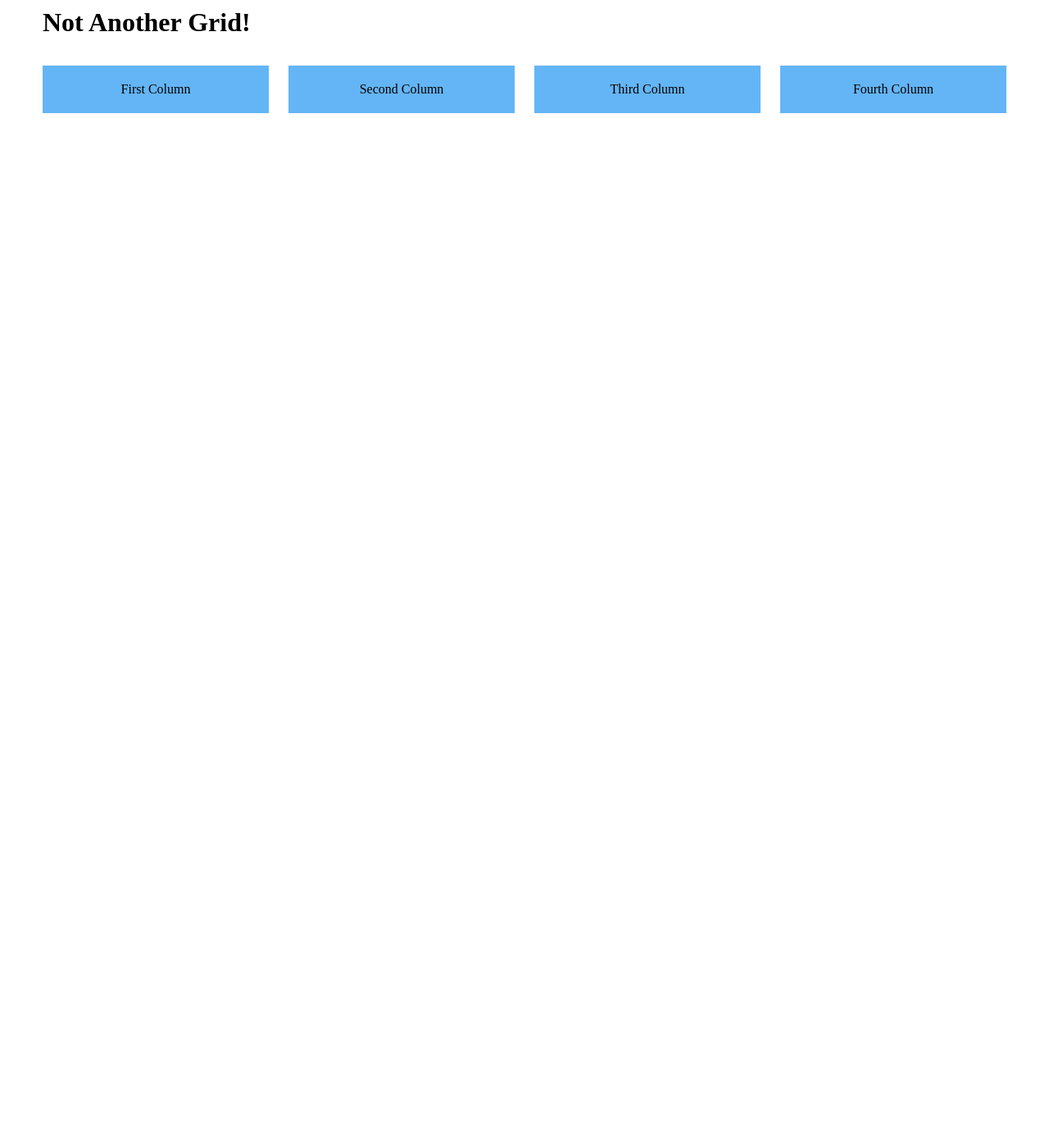
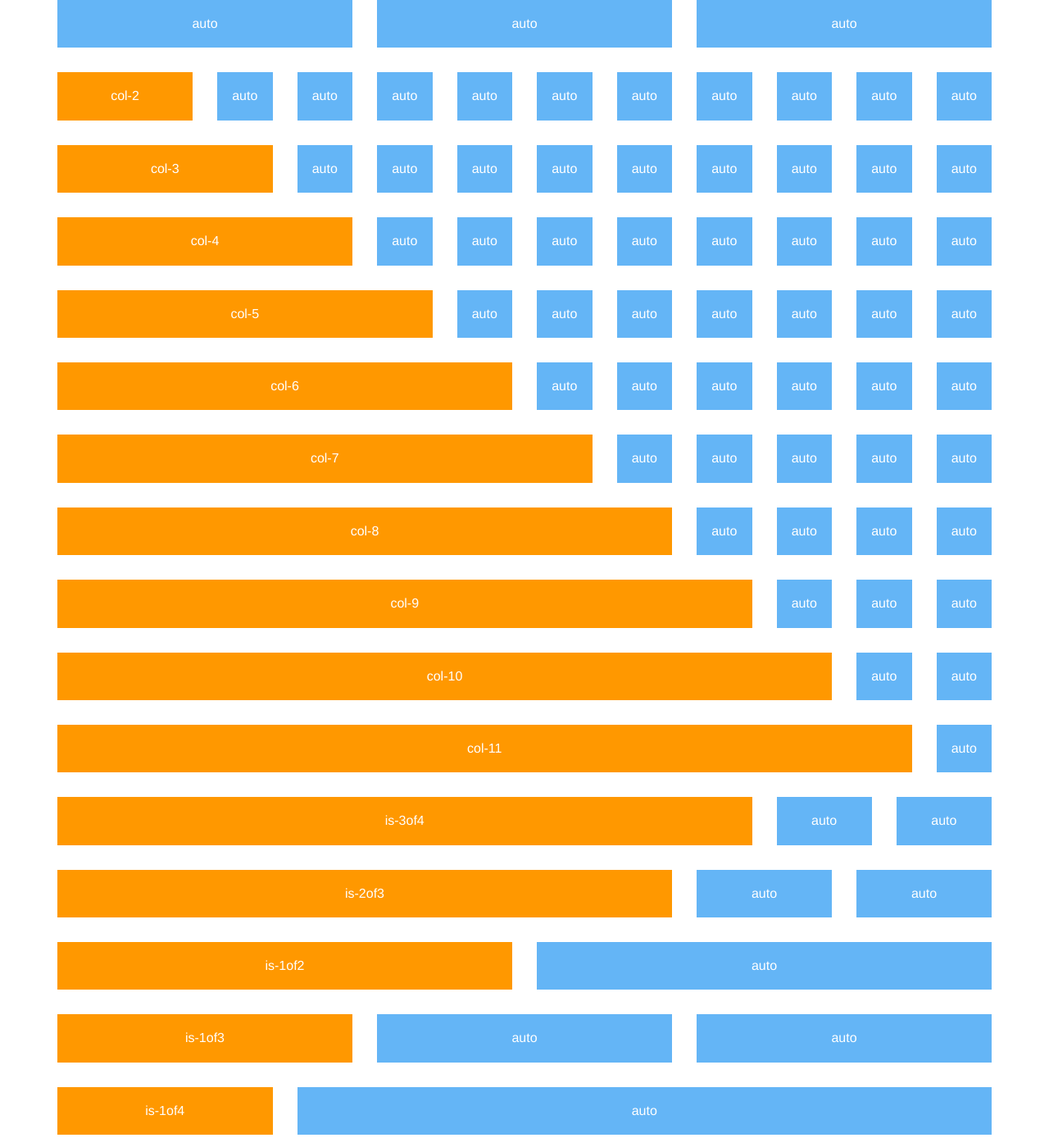
Before and after one commit to Makezi/not-another-grid, a website built with webpack: page src/index.html in a window 1280 px wide. Shown: the whole page at 82% size. Before the commit the page ends 800 px from the top, so only its background shows below. Built offline with nearby package versions, Linux system fonts and the light colour scheme.

Commit message:
Add column sizes

```diff
--- a/src/index.html
+++ b/src/index.html
@@ -7,105 +7,297 @@
   <title>Not Another Grid!</title>
 </head>
 <body>
-  <header>
-    <div class="container">
-      <div class="row">
-        <div class="column">
-          <h1>Not Another Grid!</h1>
-        </div>
+  <div class="container">
+    <div class="row is-desktop">
+      <div class="col">
+        <div class="info">auto</div>
       </div>
-    </div>
-  </header>
-  <main>
-    <div class="container">
-      <div class="row">
-        <div class="column">
-          <div class="info">First Column</div>
-        </div>
-        <div class="column">
-            <div class="info">Second Column</div>
-        </div>
-        <div class="column">
-            <div class="info">Third Column</div>
-        </div>
-        <div class="column">
-            <div class="info">Fourth Column</div>
-        </div>
+      <div class="col">
+        <div class="info">auto</div>
       </div>
-    </div>
-  </main>
-
-
-
-
-
-    <!-- <div class="row is-mobile">
-      <div class="column">
-        <div class="info">First Column</div>
-      </div>
-      <div class="column">
-          <div class="info">Second Column</div>
-      </div>
-      <div class="column">
-          <div class="info">Third Column</div>
-      </div>
-      <div class="column">
-          <div class="info">Fourth Column</div>
-      </div>
-    </div>
-
-    <div class="row is-desktop">
-      <div class="column">
-        <div class="info">First Column</div>
-      </div>
-      <div class="column">
-          <div class="info">Second Column</div>
-      </div>
-      <div class="column">
-          <div class="info">Third Column</div>
-      </div>
-      <div class="column">
-          <div class="info">Fourth Column</div>
+      <div class="col">
+        <div class="info">auto</div>
       </div>
     </div>
 
     <div class="row">
-      <div class="column is-three-quarters">
-        <div class="info">is-three-quarters</div>
+      <div class="col-2">
+        <div class="warning">col-2</div>
       </div>
-      <div class="column">
-        <div class="info">Auto</div>
+      <div class="col">
+        <div class="info">auto</div>
       </div>
-      <div class="column">
-        <div class="info">Auto</div>
+      <div class="col">
+        <div class="info">auto</div>
+      </div>
+      <div class="col">
+        <div class="info">auto</div>
+      </div>
+      <div class="col">
+        <div class="info">auto</div>
+      </div>
+      <div class="col">
+        <div class="info">auto</div>
+      </div>
+      <div class="col">
+        <div class="info">auto</div>
+      </div>
+      <div class="col">
+        <div class="info">auto</div>
+      </div>
+      <div class="col">
+        <div class="info">auto</div>
+      </div>
+      <div class="col">
+        <div class="info">auto</div>
+      </div>
+      <div class="col">
+        <div class="info">auto</div>
       </div>
     </div>
 
     <div class="row">
-      <div class="column is-two-thirds">
-        <div class="info">is-two-thirds</div>
+      <div class="col-3">
+        <div class="warning">col-3</div>
       </div>
-      <div class="column">
-        <div class="info">Auto</div>
+      <div class="col">
+        <div class="info">auto</div>
       </div>
-      <div class="column">
-        <div class="info">Auto</div>
+      <div class="col">
+        <div class="info">auto</div>
+      </div>
+      <div class="col">
+        <div class="info">auto</div>
+      </div>
+      <div class="col">
+        <div class="info">auto</div>
+      </div>
+      <div class="col">
+        <div class="info">auto</div>
+      </div>
+      <div class="col">
+        <div class="info">auto</div>
+      </div>
+      <div class="col">
+        <div class="info">auto</div>
+      </div>
+      <div class="col">
+        <div class="info">auto</div>
+      </div>
+      <div class="col">
+        <div class="info">auto</div>
       </div>
     </div>
 
     <div class="row">
-      <div class="column">
-        <div class="info">FIRST COLUMN</div>
-        <div class="row">
-          <div class="column">
-            <div class="info">FIRST NESTED COLUMN</div>
-          </div>
-          <div class="column">
-            <div class="info">SECOND NESTED COLUMN</div>
-          </div>
-        </div>
+      <div class="col-4">
+        <div class="warning">col-4</div>
       </div>
-    </div>  -->
+      <div class="col">
+        <div class="info">auto</div>
+      </div>
+      <div class="col">
+        <div class="info">auto</div>
+      </div>
+      <div class="col">
+        <div class="info">auto</div>
+      </div>
+      <div class="col">
+        <div class="info">auto</div>
+      </div>
+      <div class="col">
+        <div class="info">auto</div>
+      </div>
+      <div class="col">
+        <div class="info">auto</div>
+      </div>
+      <div class="col">
+        <div class="info">auto</div>
+      </div>
+      <div class="col">
+        <div class="info">auto</div>
+      </div>
+    </div>
+
+    <div class="row">
+      <div class="col-5">
+        <div class="warning">col-5</div>
+      </div>
+      <div class="col">
+        <div class="info">auto</div>
+      </div>
+      <div class="col">
+        <div class="info">auto</div>
+      </div>
+      <div class="col">
+        <div class="info">auto</div>
+      </div>
+      <div class="col">
+        <div class="info">auto</div>
+      </div>
+      <div class="col">
+        <div class="info">auto</div>
+      </div>
+      <div class="col">
+        <div class="info">auto</div>
+      </div>
+      <div class="col">
+        <div class="info">auto</div>
+      </div>
+    </div>
+
+    <div class="row">
+      <div class="col-6">
+        <div class="warning">col-6</div>
+      </div>
+      <div class="col">
+        <div class="info">auto</div>
+      </div>
+      <div class="col">
+        <div class="info">auto</div>
+      </div>
+      <div class="col">
+        <div class="info">auto</div>
+      </div>
+      <div class="col">
+        <div class="info">auto</div>
+      </div>
+      <div class="col">
+        <div class="info">auto</div>
+      </div>
+      <div class="col">
+        <div class="info">auto</div>
+      </div>
+    </div>
+
+    <div class="row">
+      <div class="col-7">
+        <div class="warning">col-7</div>
+      </div>
+      <div class="col">
+        <div class="info">auto</div>
+      </div>
+      <div class="col">
+        <div class="info">auto</div>
+      </div>
+      <div class="col">
+        <div class="info">auto</div>
+      </div>
+      <div class="col">
+        <div class="info">auto</div>
+      </div>
+      <div class="col">
+        <div class="info">auto</div>
+      </div>
+    </div>
+
+    <div class="row">
+      <div class="col-8">
+        <div class="warning">col-8</div>
+      </div>
+      <div class="col">
+        <div class="info">auto</div>
+      </div>
+      <div class="col">
+        <div class="info">auto</div>
+      </div>
+      <div class="col">
+        <div class="info">auto</div>
+      </div>
+      <div class="col">
+        <div class="info">auto</div>
+      </div>
+    </div>
+
+    <div class="row">
+      <div class="col-9">
+        <div class="warning">col-9</div>
+      </div>
+      <div class="col">
+        <div class="info">auto</div>
+      </div>
+      <div class="col">
+        <div class="info">auto</div>
+      </div>
+      <div class="col">
+        <div class="info">auto</div>
+      </div>
+    </div>
+
+    <div class="row">
+      <div class="col-10">
+        <div class="warning">col-10</div>
+      </div>
+      <div class="col">
+        <div class="info">auto</div>
+      </div>
+      <div class="col">
+        <div class="info">auto</div>
+      </div>
+    </div>
+
+    <div class="row">
+      <div class="col-11">
+        <div class="warning">col-11</div>
+      </div>
+      <div class="col">
+        <div class="info">auto</div>
+      </div>
+    </div>
+
+    <div class="row">
+      <div class="col is-3of4">
+        <div class="warning">is-3of4</div>
+      </div>
+      <div class="col">
+        <div class="info">auto</div>
+      </div>
+      <div class="col">
+        <div class="info">auto</div>
+      </div>
+    </div>
+
+    <div class="row">
+      <div class="col is-2of3">
+        <div class="warning">is-2of3</div>
+      </div>
+      <div class="col">
+        <div class="info">auto</div>
+      </div>
+      <div class="col">
+        <div class="info">auto</div>
+      </div>
+    </div>
+
+    <div class="row">
+      <div class="col is-1of2">
+        <div class="warning">is-1of2</div>
+      </div>
+      <div class="col">
+        <div class="info">auto</div>
+      </div>
+    </div>
+
+    <div class="row">
+      <div class="col is-1of3">
+        <div class="warning">is-1of3</div>
+      </div>
+      <div class="col">
+        <div class="info">auto</div>
+      </div>
+      <div class="col">
+        <div class="info">auto</div>
+      </div>
+    </div>
+
+    <div class="row is-gapless">
+      <div class="col is-1of4">
+        <div class="warning">is-1of4</div>
+      </div>
+      <div class="col">
+        <div class="info">auto</div>
+      </div>
+    </div>
   </div>
 </body>
 </html>
--- a/src/scss/_grid.scss
+++ b/src/scss/_grid.scss
@@ -1,28 +1,25 @@
 .container {
+  max-width: $break-tablet - $gutter * 2;
   margin: 0 auto;
 
-  &.is-fluid {
+  &-fluid {
     max-width: 100%;
   }
 
   @include tablet {
-    max-width: calc(#{$break-tablet} - #{$gutter} * 2);
+    max-width: $break-desktop - $gutter * 2;
   }
 
   @include desktop {
-    max-width: calc(#{$break-desktop} - #{$gutter} * 2);
-  }
-
-  @include wide-desktop {
-    max-width: calc(#{$break-wide-desktop} - #{$gutter} * 2);
+    max-width: $break-wide-desktop - $gutter * 2;
   }
 }
 
 .row {
-  margin: -$gutter -$gutter 0 -$gutter;
+  margin: -$gutter / 2;
 
   &:not(:last-child) {
-    margin-bottom: $gutter;
+    margin-bottom: $gutter / 2;
   }
 
   @include tablet {
@@ -30,7 +27,45 @@
   }
 }
 
-.column {
-  flex: 1 1 0;
-  padding: $gutter;
+.col {
+  flex: 1;
+  padding: $gutter / 2;
+
+  &:not(:last-child) {
+    padding: -$gutter / 2;
+  }
+
+  &-debug {
+    @extend .col;
+    margin: $gutter / 2;
+    height: 80px;
+    background-color: $purple-lighten;
+  }
+
+  &.is-3of4 {
+    flex: 0 0 percentage(3/4);
+  }
+
+  &.is-2of3 {
+    flex: 0 0 percentage(2/3);
+  }
+
+  &.is-1of2 {
+    flex: 0 0 percentage(1/2);
+  }
+
+  &.is-1of3 {
+    flex: 0 0 percentage(1/3);
+  }
+
+  &.is-1of4 {
+    flex: 0 0 percentage(1/4);
+  }
+
+  @for $i from 2 through 11 {
+    &-#{$i} {
+      @extend .col;
+      flex: 0 0 percentage(($i/12));
+    }
+  }
 }
--- /dev/null
+++ b/src/scss/_layout.scss
@@ -0,0 +1,9 @@
+html {
+  box-sizing: border-box;
+}
+
+*,
+*:before,
+*:after {
+  box-sizing: inherit;
+}
--- /dev/null
+++ b/src/scss/_typography.scss
@@ -0,0 +1,5 @@
+body {
+  font-family: $font-family;
+  color: $white;
+  font-size: $font-size;
+}
--- a/src/scss/_variables.scss
+++ b/src/scss/_variables.scss
@@ -1,6 +1,13 @@
-$gutter: 0.75rem;
+// $gutter: 0.75rem;
+$gutter: 30px;
 
 $blue-lighten: #64b5f6;
+$purple-lighten: rgba(0, 0, 255, 0.25);
+$yellow-lighten: #FF9800;
+$white: white;
+
+$font-family: Helvetica;
+$font-size: 1rem;
 
 $break-tablet: 768px;
 $break-desktop: 992px;
--- a/src/scss/main.scss
+++ b/src/scss/main.scss
@@ -1,15 +1,9 @@
 @import "vendor/normalize";
 @import "variables";
 @import "mixins";
+@import "layout";
+@import "typography";
 @import "grid";
-
-header, main {
-  padding: 0 ($gutter * 2);
-
-  &:not(:last-child) {
-    margin-bottom: $gutter;
-  }
-}
 
 .info {
   padding: 1.25rem 0;
@@ -17,3 +11,10 @@ header, main {
   text-align: center;
   background-color: $blue-lighten;
 }
+
+.warning {
+  padding: 1.25rem 0;
+  position: relative;
+  text-align: center;
+  background-color: $yellow-lighten;
+}
```
